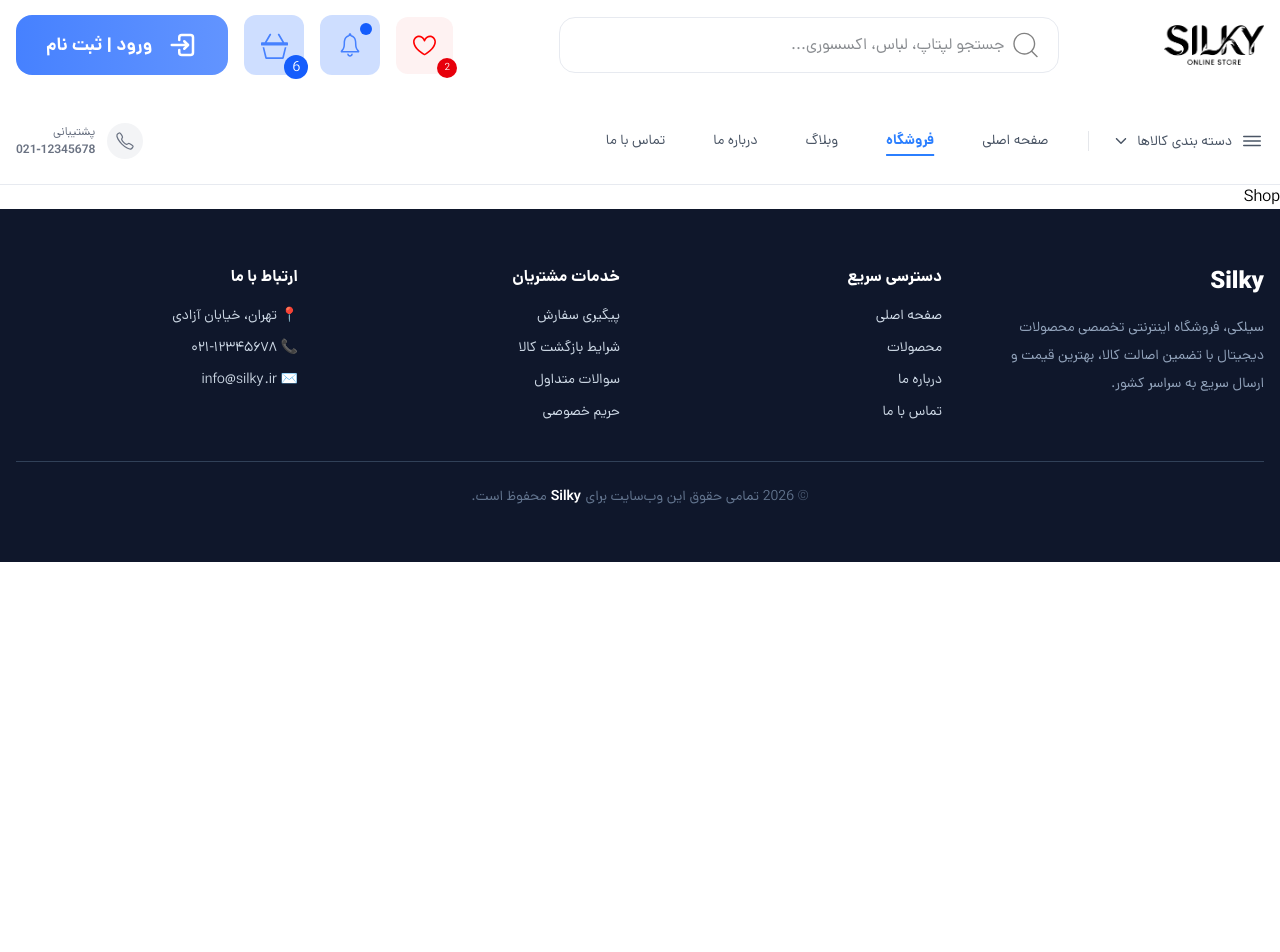
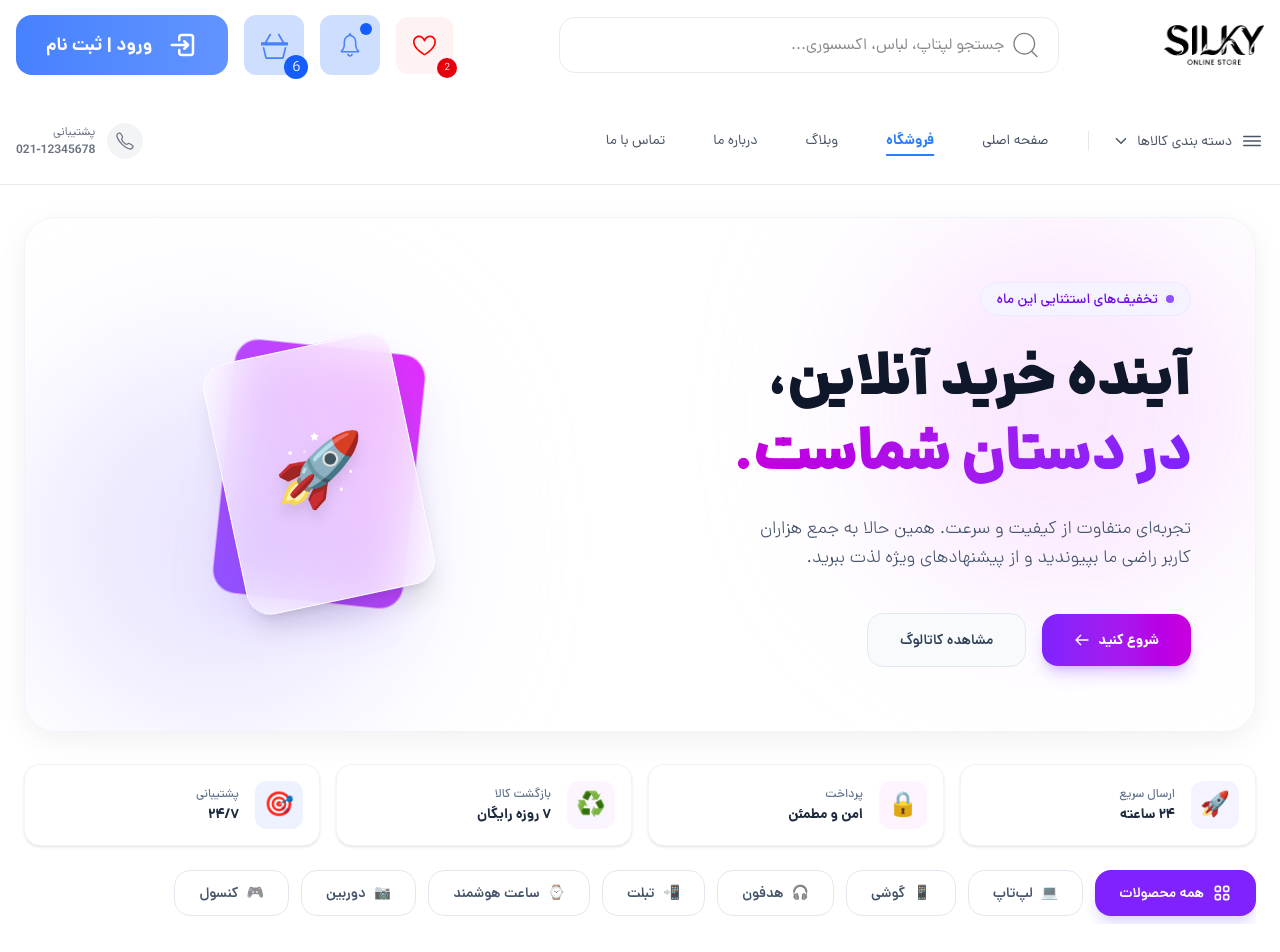
Before and after one commit to alinasrolahi-01/online-shop, a React (Vite) app: page /shop in a window 1280 px wide. Shown: the top 952 px of the page. Before the commit the page ends 800 px from the top, so only its background shows below. Built offline with nearby package versions, Linux system fonts and the light colour scheme.

Commit message:
start shop page

```diff
--- /dev/null
+++ b/src/components/Shop/BannerShop.jsx
@@ -0,0 +1,82 @@
+import React from "react";
+
+export default function BannerShop() {
+  return (
+    <div className="max-w-7xl mx-auto px-4 sm:px-6 py-8" dir="rtl">
+      <style>{`
+        @keyframes float {
+          0%, 100% { transform: translateY(0px); }
+          50% { transform: translateY(-16px); }
+        }
+        .animate-float {
+          animation: float 6s ease-in-out infinite;
+        }
+      `}</style>
+
+      {/* Main Container */}
+      <div className="relative bg-white rounded-[2rem] overflow-hidden shadow-[0_8px_30px_rgb(0,0,0,0.06)] border border-slate-100 flex flex-col lg:flex-row items-center justify-between p-8 lg:p-16 gap-12 group cursor-default">
+
+        {/* Abstract Soft Backgrounds */}
+        <div className="absolute top-0 right-0 w-96 h-96 bg-fuchsia-200/60 rounded-full mix-blend-multiply filter blur-[80px] animate-pulse" />
+        <div className="absolute bottom-0 left-0 w-96 h-96 bg-violet-200/60 rounded-full mix-blend-multiply filter blur-[80px]" />
+
+        {/* Text Content (Right Side) */}
+        <div className="relative z-10 w-full lg:w-1/2 flex flex-col items-start text-right">
+
+          {/* Modern Badge */}
+          <div className="inline-flex items-center gap-2 px-4 py-1.5 rounded-full bg-violet-50 border border-violet-100 text-violet-700 text-sm font-medium mb-6 hover:bg-violet-100 transition-colors">
+            <span className="relative flex h-2 w-2">
+              <span className="animate-ping absolute inline-flex h-full w-full rounded-full bg-violet-400 opacity-75" />
+              <span className="relative inline-flex rounded-full h-2 w-2 bg-violet-500" />
+            </span>
+            تخفیف‌های استثنایی این ماه
+          </div>
+
+          {/* Typography */}
+          <h1 className="text-4xl sm:text-5xl lg:text-6xl font-black text-slate-900 leading-tight tracking-tight mb-6">
+            آینده خرید آنلاین، <br />
+            <span className="text-transparent bg-clip-text bg-gradient-to-l from-violet-600 to-fuchsia-600">
+              در دستان شماست.
+            </span>
+          </h1>
+
+          <p className="text-slate-600 text-base sm:text-lg mb-10 max-w-md leading-relaxed font-light">
+            تجربه‌ای متفاوت از کیفیت و سرعت. همین حالا به جمع هزاران کاربر راضی ما بپیوندید و از پیشنهادهای ویژه لذت ببرید.
+          </p>
+
+          {/* Action Buttons */}
+          <div className="flex flex-wrap items-center gap-4 w-full sm:w-auto">
+            <button className="w-full sm:w-auto px-8 py-4 bg-gradient-to-r from-violet-600 to-fuchsia-600 text-white rounded-2xl font-bold text-sm shadow-lg shadow-violet-500/30 hover:shadow-violet-500/50 hover:-translate-y-1 transition-all duration-300 active:scale-95 flex justify-center items-center gap-2">
+              شروع کنید
+              <svg className="w-4 h-4 transform rotate-180" fill="none" stroke="currentColor" viewBox="0 0 24 24">
+                <path strokeLinecap="round" strokeLinejoin="round" strokeWidth="2" d="M14 5l7 7m0 0l-7 7m7-7H3" />
+              </svg>
+            </button>
+
+            <button className="w-full sm:w-auto px-8 py-4 bg-slate-50 text-slate-700 border border-slate-200 rounded-2xl font-semibold text-sm hover:bg-slate-100 hover:text-slate-900 transition-all duration-300 active:scale-95 text-center">
+              مشاهده کاتالوگ
+            </button>
+          </div>
+        </div>
+
+        {/* Visual/Graphic Area (Left Side) */}
+        <div className="relative z-10 w-full lg:w-5/12 h-64 sm:h-80 lg:h-96 hidden sm:flex justify-center items-center [perspective:1000px]">
+          {/* 3D Abstract Composition */}
+          <div className="relative w-full h-full transform transition-transform duration-700 ease-out group-hover:rotate-x-12 group-hover:rotate-y-12">
+            {/* Card 1 */}
+            <div className="absolute inset-0 m-auto w-48 h-64 bg-gradient-to-tr from-violet-500 to-fuchsia-500 rounded-3xl backdrop-blur-md border border-white/50 shadow-2xl shadow-violet-500/20 transform rotate-6 hover:rotate-12 transition-transform duration-500 animate-float" />
+            {/* Card 2 */}
+            <div
+              className="absolute inset-0 m-auto w-48 h-64 bg-white/70 rounded-3xl backdrop-blur-xl border border-white shadow-xl transform -rotate-12 hover:-rotate-6 transition-transform duration-500"
+              style={{ animation: "float 6s ease-in-out infinite reverse" }}
+            />
+            {/* Floating Icon */}
+            <div className="absolute top-1/2 left-1/2 -translate-x-1/2 -translate-y-1/2 text-7xl drop-shadow-xl">
+              🚀
+            </div>
+          </div>
+        </div>
+      </div>
+    </div>
+  );
+}
--- /dev/null
+++ b/src/components/Shop/CategoryFilter.jsx
@@ -0,0 +1,66 @@
+import React, { useState } from "react";
+import { productsData } from "../../data/productsData";
+
+const categoryIcons = {
+  "لپ‌تاپ": "💻",
+  "گوشی": "📱",
+  "هدفون": "🎧",
+  "تبلت": "📲",
+  "ساعت هوشمند": "⌚",
+  "دوربین": "📷",
+  "کنسول": "🎮",
+};
+
+const categories = productsData.map((group) => ({
+  name: group.category,
+  icon: categoryIcons[group.category] || "📦",
+}));
+
+export default function CategoryFilter({ onSelectCategory }) {
+  const [selectedCategory, setSelectedCategory] = useState("همه");
+
+  const handleSelect = (name) => {
+    setSelectedCategory(name);
+    if (onSelectCategory) onSelectCategory(name);
+  };
+
+  return (
+    <div className="max-w-7xl mx-auto px-4 sm:px-6 mb-8" dir="rtl">
+      <div className="flex gap-3 overflow-x-auto scrollbar-hide pb-2">
+        <button
+          onClick={() => handleSelect("همه")}
+          className={`flex-shrink-0 flex items-center gap-2 px-6 py-3 rounded-2xl text-sm font-semibold transition-all duration-300 ${
+            selectedCategory === "همه"
+              ? "bg-violet-600 text-white shadow-lg shadow-violet-200"
+              : "bg-white text-slate-600 hover:bg-slate-50 border border-slate-200 hover:border-violet-200"
+          }`}
+        >
+          <svg className="w-5 h-5" fill="none" stroke="currentColor" viewBox="0 0 24 24">
+            <path
+              strokeLinecap="round"
+              strokeLinejoin="round"
+              strokeWidth="2"
+              d="M4 6a2 2 0 012-2h2a2 2 0 012 2v2a2 2 0 01-2 2H6a2 2 0 01-2-2V6zM14 6a2 2 0 012-2h2a2 2 0 012 2v2a2 2 0 01-2 2h-2a2 2 0 01-2-2V6zM4 16a2 2 0 012-2h2a2 2 0 012 2v2a2 2 0 01-2 2H6a2 2 0 01-2-2v-2zM14 16a2 2 0 012-2h2a2 2 0 012 2v2a2 2 0 01-2 2h-2a2 2 0 01-2-2v-2z"
+            />
+          </svg>
+          همه محصولات
+        </button>
+
+        {categories.map((cat) => (
+          <button
+            key={cat.name}
+            onClick={() => handleSelect(cat.name)}
+            className={`flex-shrink-0 flex items-center gap-2 px-6 py-3 rounded-2xl text-sm font-semibold transition-all duration-300 ${
+              selectedCategory === cat.name
+                ? "bg-violet-600 text-white shadow-lg shadow-violet-200"
+                : "bg-white text-slate-600 hover:bg-slate-50 border border-slate-200 hover:border-violet-200"
+            }`}
+          >
+            <span className="opacity-70">{cat.icon}</span>
+            <span>{cat.name}</span>
+          </button>
+        ))}
+      </div>
+    </div>
+  );
+}
--- /dev/null
+++ b/src/components/Shop/NavInfo.jsx
@@ -0,0 +1,62 @@
+import React from "react";
+
+const stats = [
+  {
+    icon: "🚀",
+    label: "ارسال سریع",
+    value: "۲۴ ساعته",
+    iconBg: "bg-violet-50",
+    hoverBorder: "hover:border-violet-200",
+  },
+  {
+    icon: "🔒",
+    label: "پرداخت",
+    value: "امن و مطمئن",
+    iconBg: "bg-fuchsia-50",
+    hoverBorder: "hover:border-fuchsia-200",
+  },
+  {
+    icon: "♻️",
+    label: "بازگشت کالا",
+    value: "۷ روزه رایگان",
+    iconBg: "bg-purple-50",
+    hoverBorder: "hover:border-purple-200",
+  },
+  {
+    icon: "🎯",
+    label: "پشتیبانی",
+    value: "۲۴/۷",
+    iconBg: "bg-indigo-50",
+    hoverBorder: "hover:border-indigo-200",
+  },
+];
+
+function StatCard({ icon, label, value, iconBg, hoverBorder }) {
+  return (
+    <div
+      className={`group bg-white rounded-2xl p-4 shadow-sm border border-slate-100 flex items-center gap-4 hover:shadow-md ${hoverBorder} hover:-translate-y-1 transition-all duration-300 cursor-default`}
+    >
+      <div
+        className={`w-12 h-12 rounded-xl ${iconBg} flex items-center justify-center text-2xl group-hover:scale-110 transition-transform duration-300`}
+      >
+        {icon}
+      </div>
+      <div>
+        <p className="text-xs text-slate-500 font-medium mb-0.5">{label}</p>
+        <p className="text-sm font-bold text-slate-800">{value}</p>
+      </div>
+    </div>
+  );
+}
+
+export default function NavInfo() {
+  return (
+    <div className="max-w-7xl mx-auto px-4 sm:px-6 mb-6" dir="rtl">
+      <div className="grid grid-cols-2 sm:grid-cols-4 gap-4">
+        {stats.map((stat, index) => (
+          <StatCard key={index} {...stat} />
+        ))}
+      </div>
+    </div>
+  );
+}
--- a/src/pages/Shop/Shop.jsx
+++ b/src/pages/Shop/Shop.jsx
@@ -1,8 +1,15 @@
 import React from 'react'
+import BannerShop from '../../components/Shop/BannerShop'
+import NavInfo from '../../components/Shop/NavInfo'
+import CategoryFilter from '../../components/Shop/CategoryFilter'
 
 const Shop = () => {
   return (
-    <div>Shop</div>
+    <div>
+      <BannerShop/>
+      <NavInfo/>
+      <CategoryFilter/>
+    </div>
   )
 }
 
```
